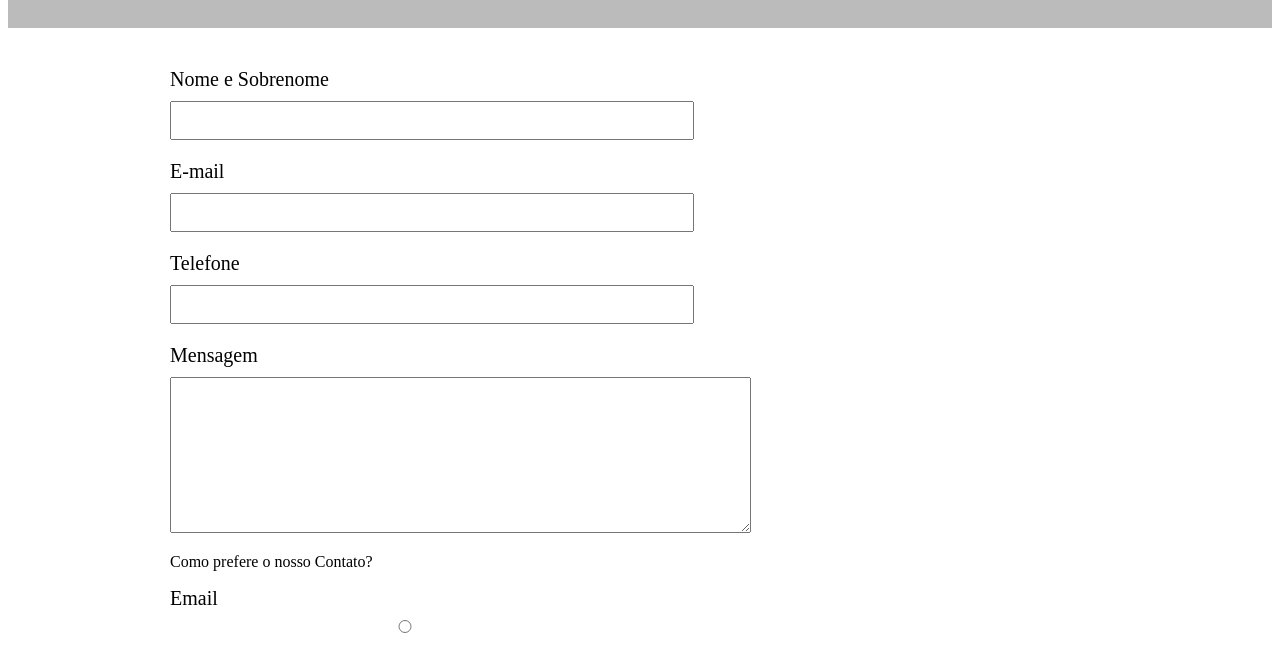
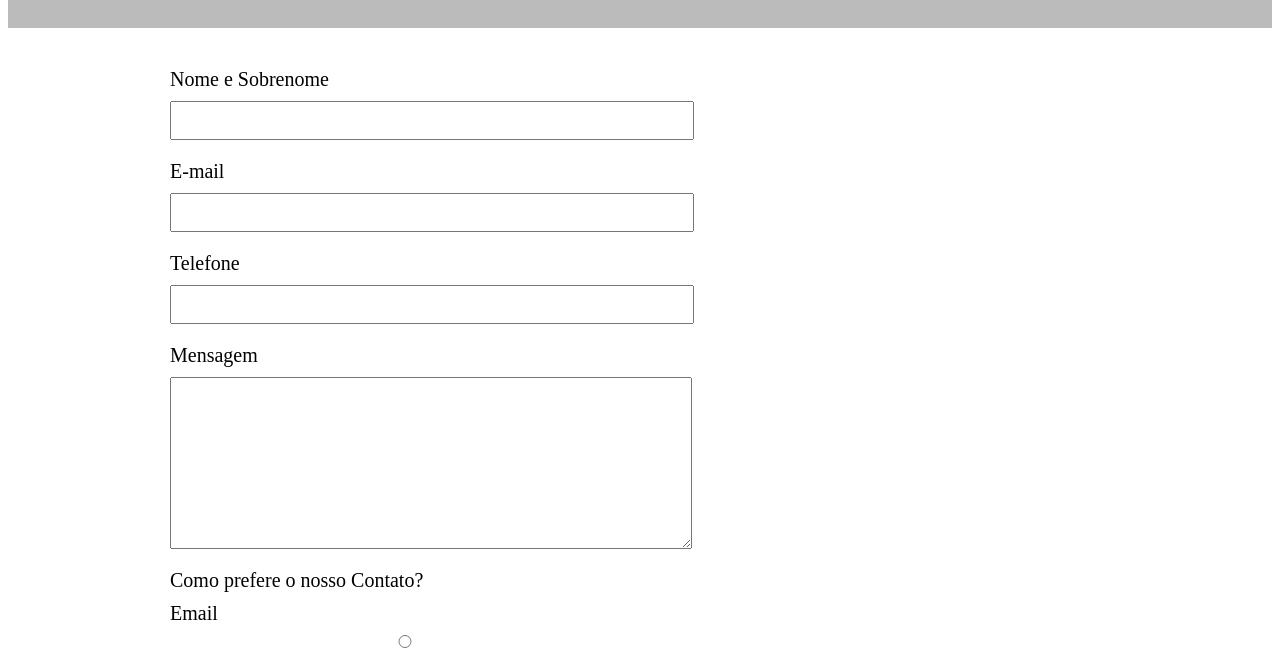
Before and after one commit to ThamySilva-08/site-da-barbearia, a plain HTML site: page contato.html in a window 1280 px wide. Shown: the part 321-971 px from the top of the page. Drawn offline with Linux system fonts and the light colour scheme.

Commit message:
style.css

```diff
--- a/style.css
+++ b/style.css
@@ -107,13 +107,13 @@ form{
     margin: 40px 0;
 }
 
-form label {
+form label, form p{
     display:block;
     font-size: 20px;
     margin: 0 0 10px;
 }
 
-form input{
+form input, form textarea{
     display: block;
     margin: 0 0 20px;
     padding: 10px 25px;
```
